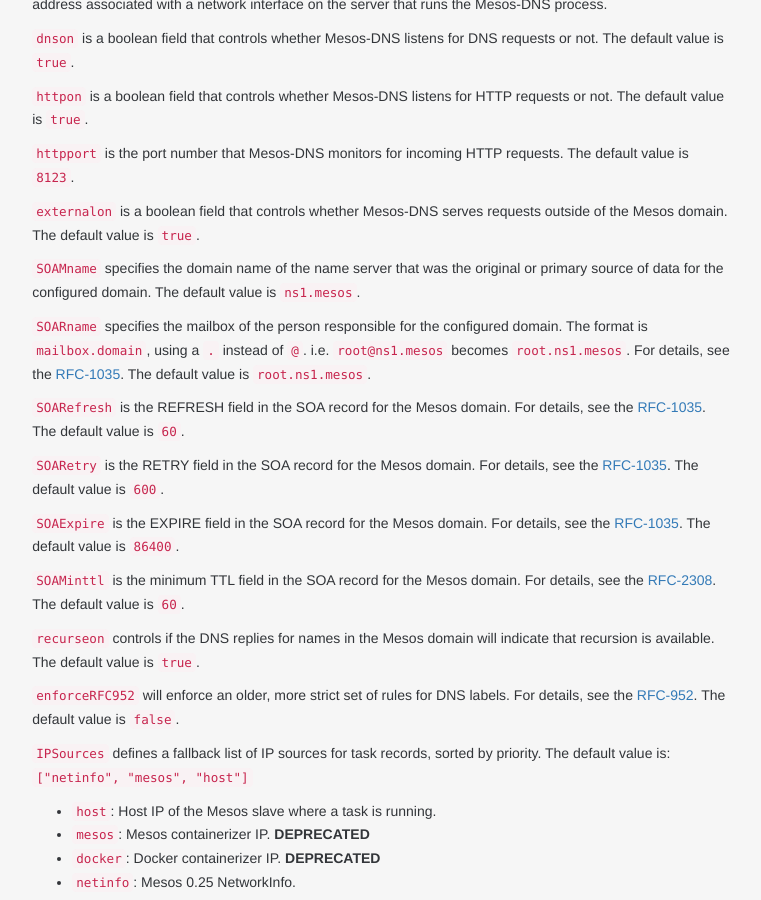
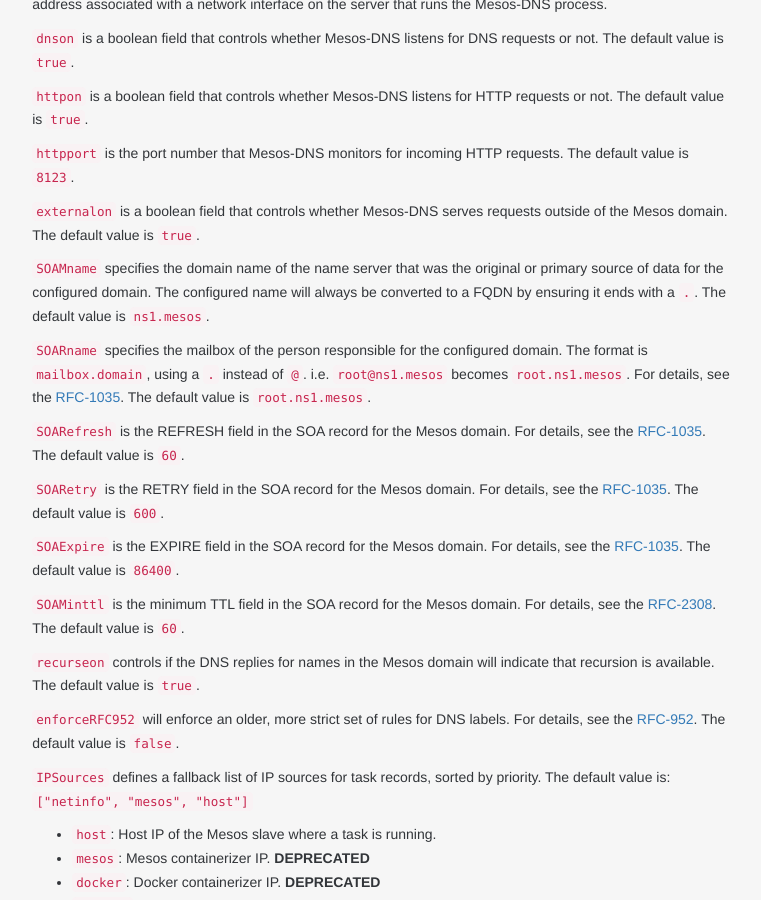
Before and after one commit to mesosphere/mesos-dns, a Jekyll site: the page built from docs/docs/configuration-parameters.md, in a window 1280 px wide and 900 px high, scrolled down 1542 px. Shown: the whole window, without its empty margins (379-1140 px from the left). Built offline with Jekyll 4.4.1, drawn with Linux system fonts in a browser that asks for light colours; nearby versions of some CDN libraries; some web fonts are replaced; Markdown is read by kramdown in place of the engine named in the settings.

Commit message:
docs: Explain SOAMname FQDN semantics

```diff
--- a/docs/docs/configuration-parameters.md
+++ b/docs/docs/configuration-parameters.md
@@ -61,7 +61,8 @@ It is sufficient to specify just one of the `zk` or `masters` field. If both are
 
 `externalon` is a boolean field that controls whether Mesos-DNS serves requests outside of the Mesos domain. The default value is `true`.
 
-`SOAMname` specifies the domain name of the name server that was the original or primary source of data for the configured domain. The default value is `ns1.mesos`.
+`SOAMname` specifies the domain name of the name server that was the original or primary source of data for the configured domain.
+The configured name will always be converted to a FQDN by ensuring it ends with a `.`. The default value is `ns1.mesos`.
 
 `SOARname` specifies the mailbox of the person responsible for the configured domain. The format is `mailbox.domain`, using a `.` instead of `@`. i.e. `root@ns1.mesos` becomes `root.ns1.mesos`. For details, see the [RFC-1035](http://tools.ietf.org/html/rfc1035#page-18). The default value is `root.ns1.mesos`.
 
```
